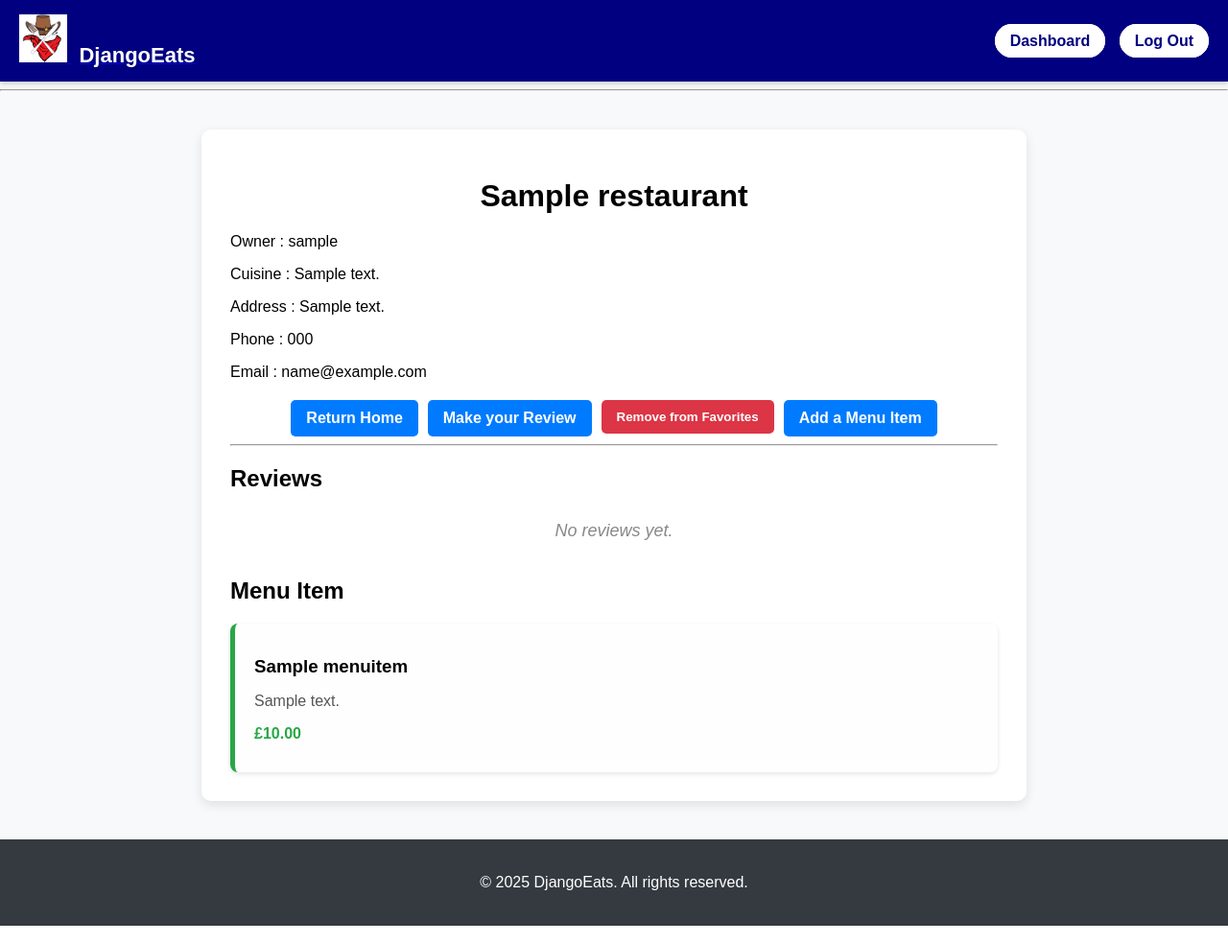
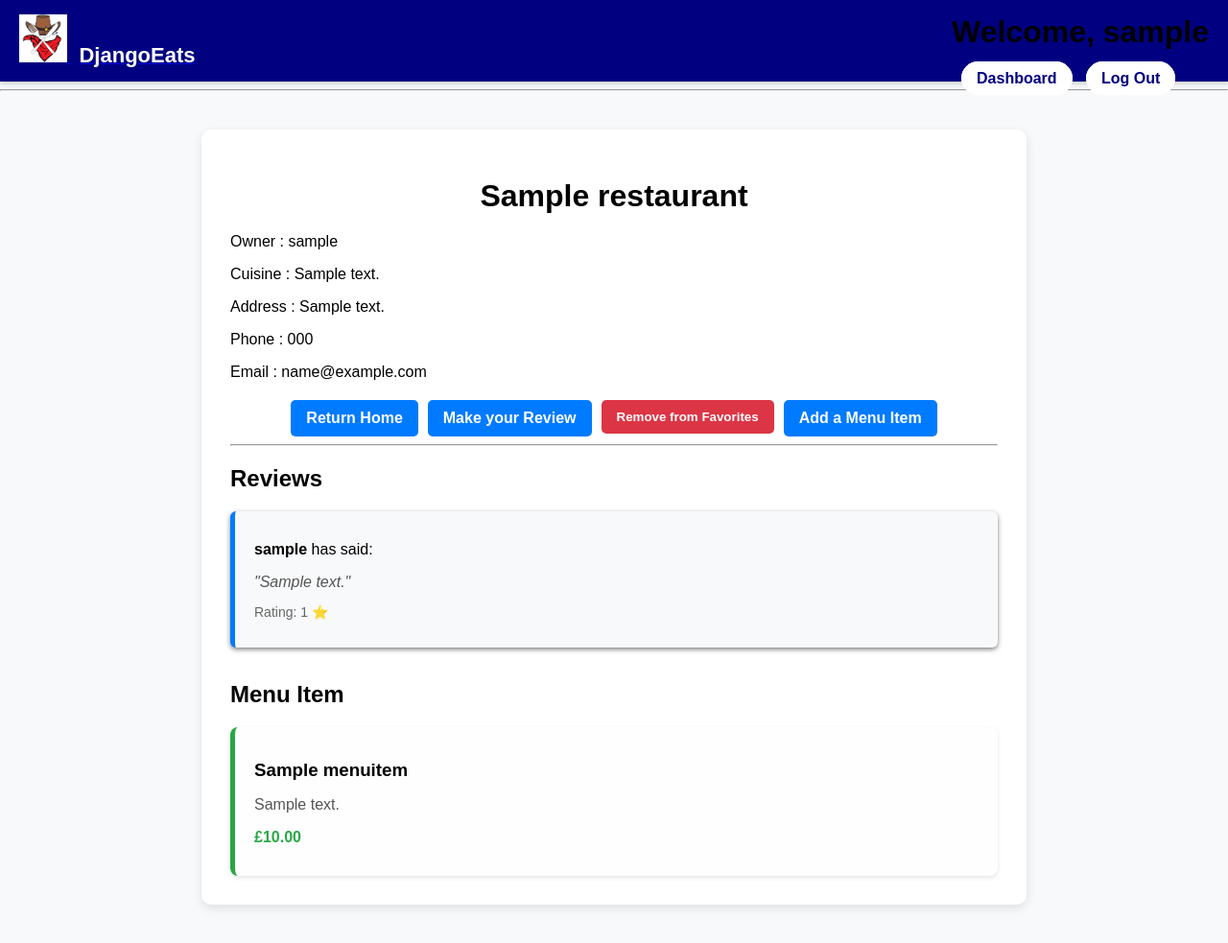
Before and after one commit to TigerFinn/django_eats_project, a Django app: a page that uses templates/djangoeats/base.html in a window 1280 px wide. Shown: the top 983 px of the page at 96% size. Run offline with Django 3.2, Linux system fonts and the light colour scheme; a user stored in the database is signed in; tables that the repository leaves empty hold one stand-in row (values such as "Sample post").

Commit message:
All bugs previously specified fixed (as of 26/03/2025). Some minor improvements required

```diff
--- a/templates/djangoeats/base.html
+++ b/templates/djangoeats/base.html
@@ -25,6 +25,8 @@
             </div>
             <div class="auth-links">
                 {% if user.is_authenticated %}
+                <!-- This needs some css -->
+                    <h1>Welcome, {{user.username}}</h1>
                     <a href="{% url 'djangoeats:dashboard' %}" class="nav-btn">Dashboard</a>
                     <a href="{% url 'djangoeats:logout_view' %}" class="nav-btn">Log Out</a>
                 {% else %}
--- a/templates/djangoeats/restaurant.html
+++ b/templates/djangoeats/restaurant.html
@@ -50,27 +50,21 @@
         <div id="Reviews">
             <h2>Reviews</h2>
 
-            {% with has_reviews=False %}
+            {% if reviews %}
             <div class="reviews-list">
                 {% for review in reviews %}
-                        {% if review.body %}
-                            {% if not has_reviews %}
-                                {% with True as has_reviews %}
-                                {% endwith %}
-                            {% endif %}
                     <div class="review-card">
                         <p class="review-user"><strong>{{ review.reviewer.username }}</strong> has said:</p>
-                                <p class="review-body">"{{ review.body }}"</p>
-                                <p class="review-rating">Rating: {{ review.rating }}/5</p>
+                        <p class="review-body">"{{ review.comment }}"</p>
+                        <p class="review-rating">Rating: {{ review.rating }} ⭐</p>
                     </div>
-                        {% endif %}
                 {% endfor %}
-                    {% if not has_reviews %}
+
+            </div>
+            {% else %}
                  <p class="empty-message">No reviews yet.</p>
             {% endif %}
         </div>
-            {% endwith %}
-
 
         <div id="Menu_items">
             <h2>Menu Item</h2>
```
Also changed, not shown: README.md. Lines whose indentation alone changed are shown as unchanged.
